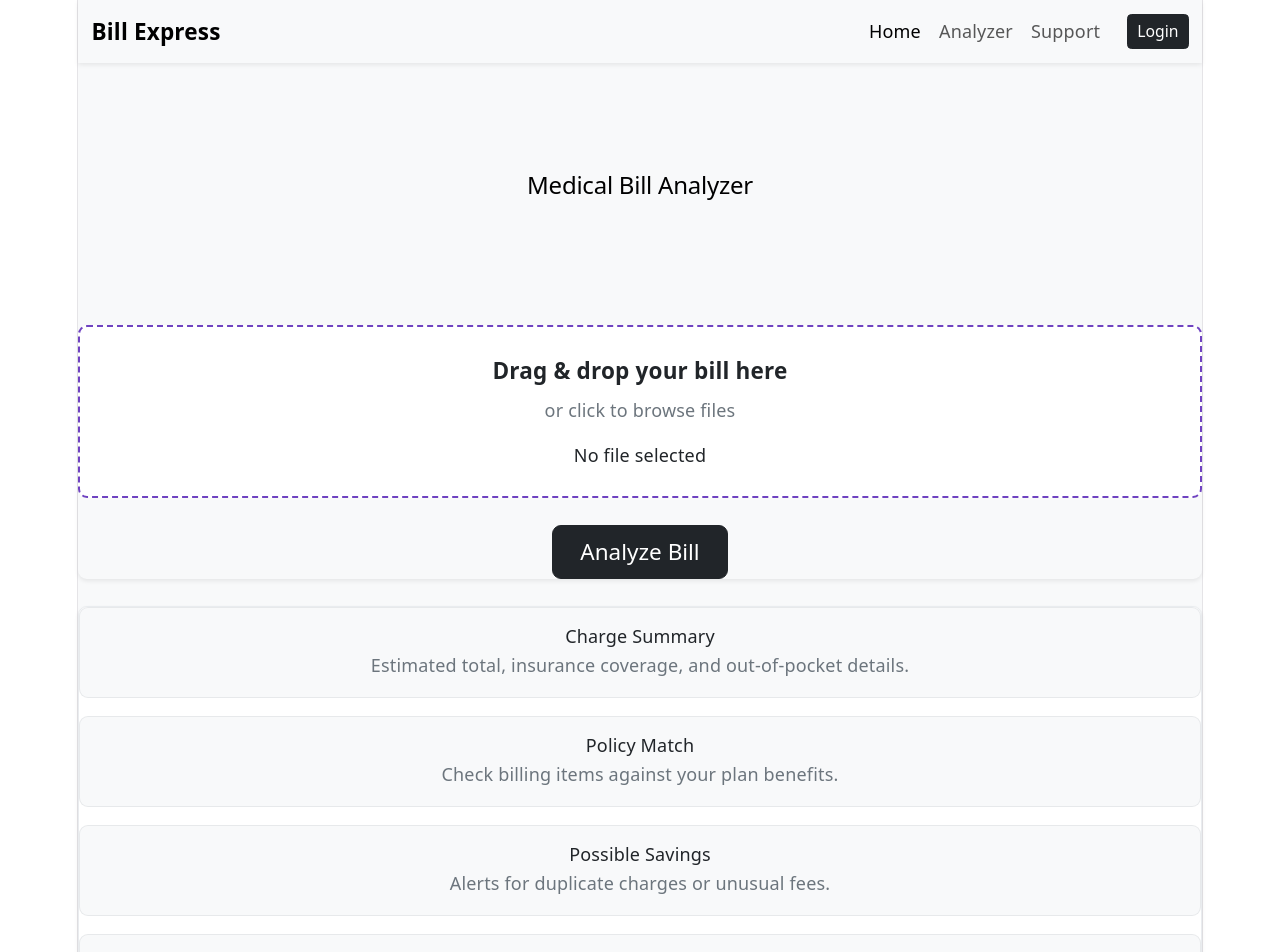
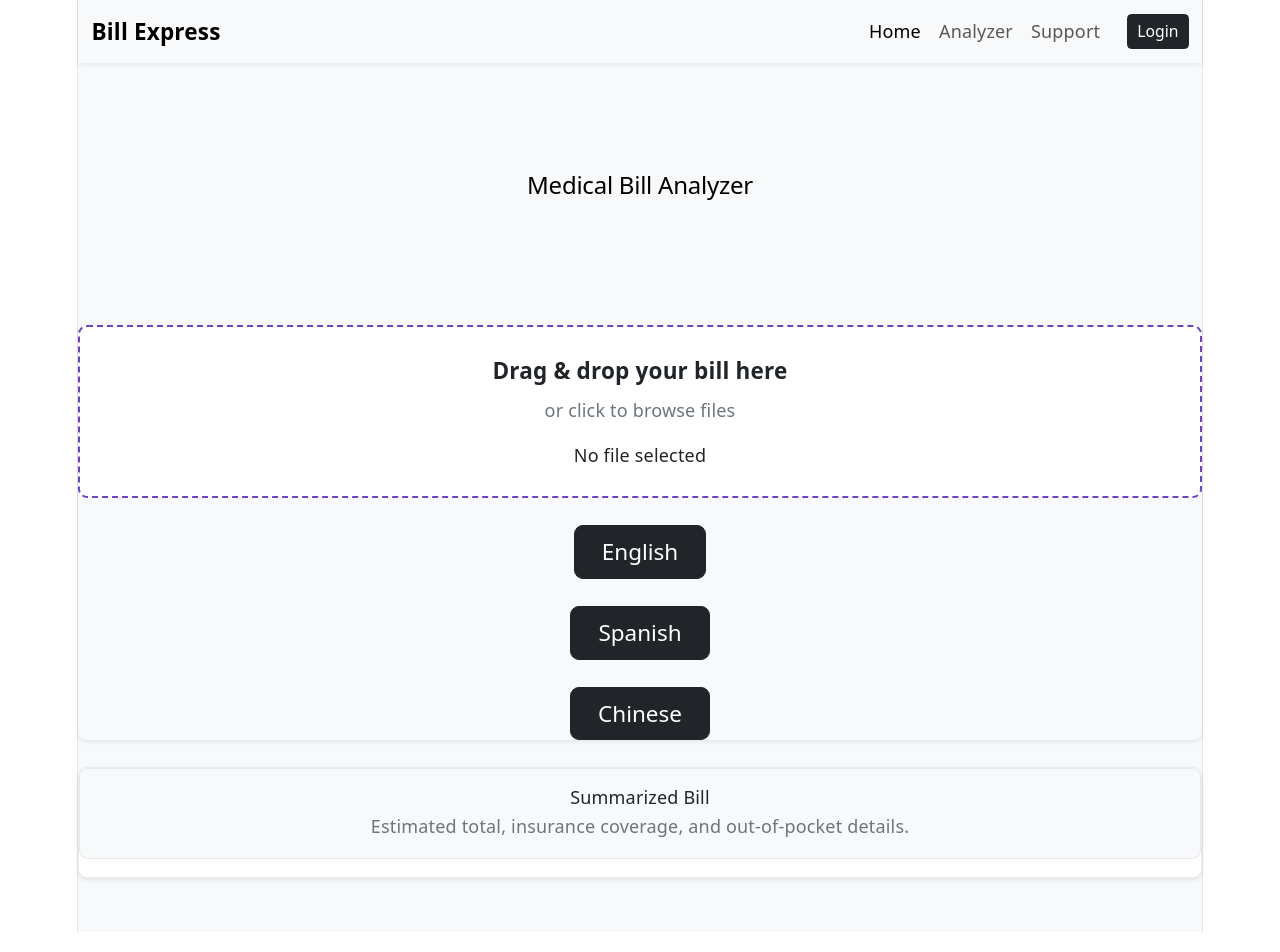
Before and after one commit to frawnda/HackBrooklyn-Healthcare, a React (Vite) app in the folder front-end/Healthcare-Frontend/: page / in a window 1280 px wide. Shown: the top 952 px of the page. Built offline with nearby package versions, Linux system fonts and the light colour scheme.

Commit message:
changed layout for App.jsx

```diff
--- a/front-end/Healthcare-Frontend/src/App.jsx
+++ b/front-end/Healthcare-Frontend/src/App.jsx
@@ -115,27 +115,37 @@ function App() {
               onClick={handleAnalyzeClick}
               disabled={analyzing}
             >
-              {analyzing ? 'Analyzing Bill...' : 'Analyze Bill'}
+              {analyzing ? 'Translating...' : 'English'}
+            </button>
+          </div>
+
+          <div className="text-center mt-4">
+            <button
+              className="btn btn-dark btn-lg px-4"
+              type="button"
+              onClick={handleAnalyzeClick}
+              disabled={analyzing}
+            >
+              {analyzing ? 'Translating...' : 'Spanish'}
+            </button>
+          </div>
+
+          <div className="text-center mt-4">
+            <button
+              className="btn btn-dark btn-lg px-4"
+              type="button"
+              onClick={handleAnalyzeClick}
+              disabled={analyzing}
+            >
+              {analyzing ? 'Translating...' : 'Chinese'}
             </button>
           </div>
         </section>
 
         <section className="results-panel rounded-3 shadow-sm">
           <div className="result-item mb-3 p-3 rounded-3 bg-light">
-            <h6 className="mb-1">Charge Summary</h6>
+            <h6 className="mb-1"> Summarized Bill </h6>
             <p className="mb-0 text-secondary">Estimated total, insurance coverage, and out-of-pocket details.</p>
-          </div>
-          <div className="result-item mb-3 p-3 rounded-3 bg-light">
-            <h6 className="mb-1">Policy Match</h6>
-            <p className="mb-0 text-secondary">Check billing items against your plan benefits.</p>
-          </div>
-          <div className="result-item mb-3 p-3 rounded-3 bg-light">
-            <h6 className="mb-1">Possible Savings</h6>
-            <p className="mb-0 text-secondary">Alerts for duplicate charges or unusual fees.</p>
-          </div>
-          <div className="result-item p-3 rounded-3 bg-light">
-            <h6 className="mb-1">Next Steps</h6>
-            <p className="mb-0 text-secondary">Review recommendations or upload another bill.</p>
           </div>
         </section>
       </main>
```
